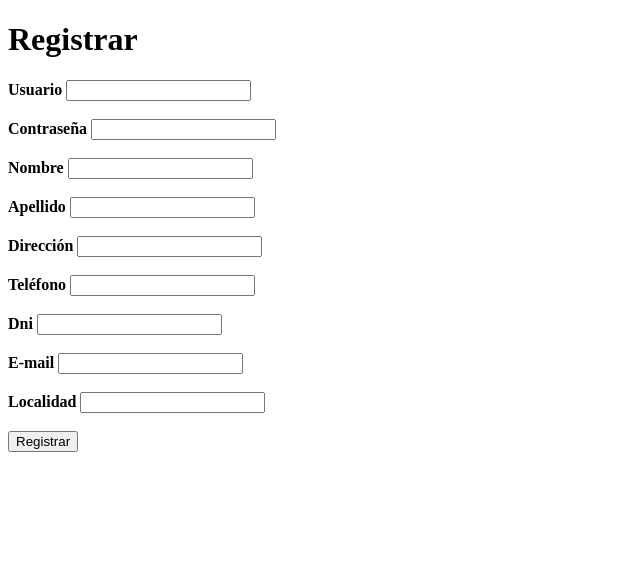
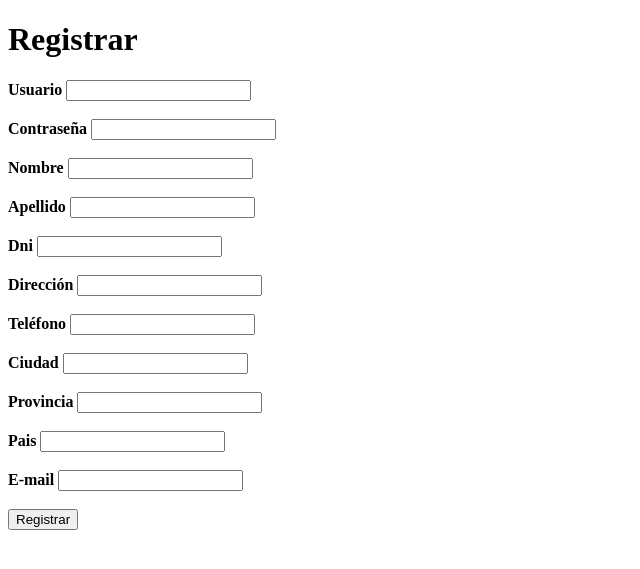
Before and after one commit to pnamgal/iseme, a Django app: template templates/registrar.html in a window 1280 px wide. Shown: the top 569 px of the page, without its empty margins (0-640 px from the left). Run offline with Django 3.2, Linux system fonts and the light colour scheme; the template is opened without the code that fills it, so the values that code supplies are empty.

Commit message:
registrar
se modificaron los campos del registrar

```diff
--- a/templates/registrar.html
+++ b/templates/registrar.html
@@ -15,16 +15,21 @@
         <br>
         <strong>Apellido </strong>  <input type="text" name="apellido"><br>
         <br>
+        <strong>Dni </strong>  <input type="text" name="dni"><br>
+        <br>
         <strong>Dirección</strong>  <input type="text" name="direccion"><br>
         <br>
         <strong>Teléfono </strong> <input type="text" name="telefono"><br>
         <br>
-        <strong>Dni </strong>  <input type="text" name="dni"><br>
+        <strong>Ciudad </strong>  <input type="text" name="ciudad"><br>
+        <br>
+        <strong>Provincia </strong>  <input type="text" name="provincia"><br>
+        <br>
+        <strong>Pais </strong>  <input type="text" name="pais"><br>
         <br>
         <strong>E-mail </strong>  <input type="text" name="email"><br>
         <br>
-        <strong>Localidad </strong>  <input type="text" name="localidad"><br>
-        <br>
+
 
     	<button type="submit">Registrar</button>
     </form>
```
